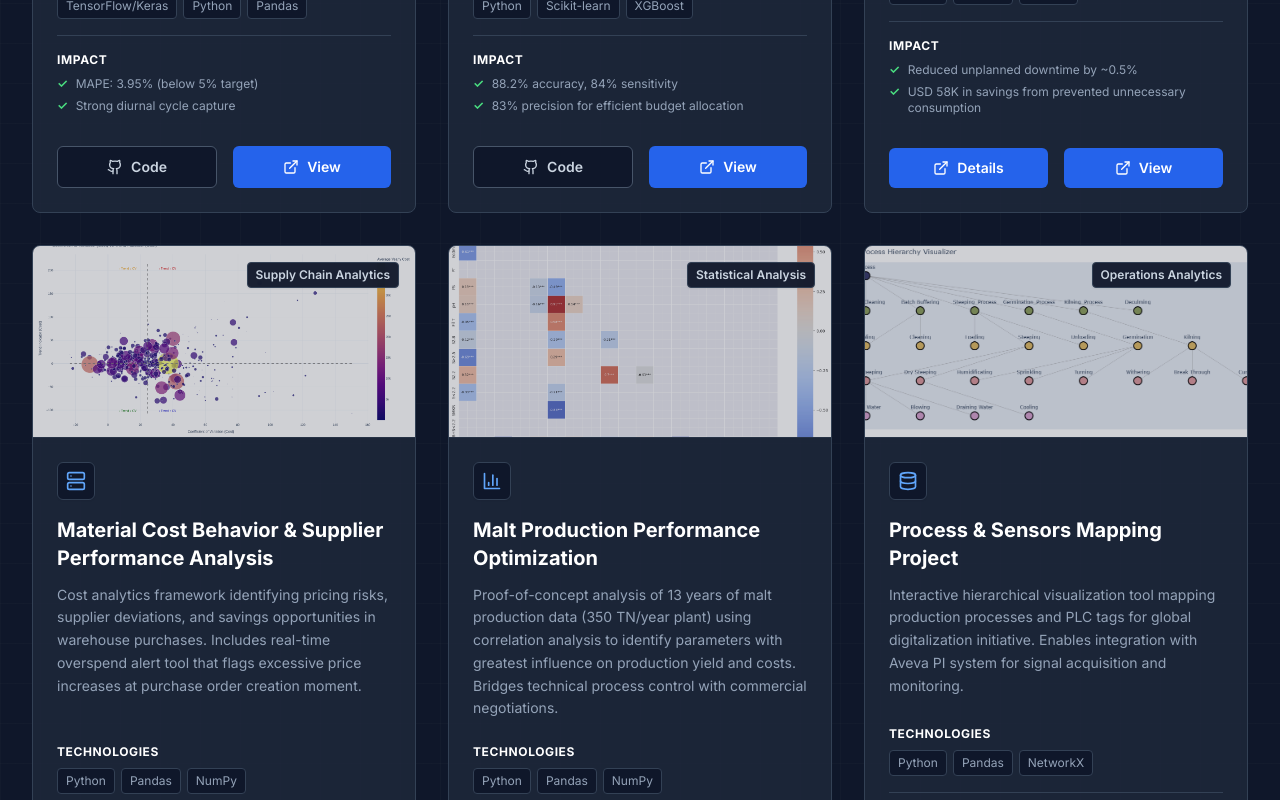
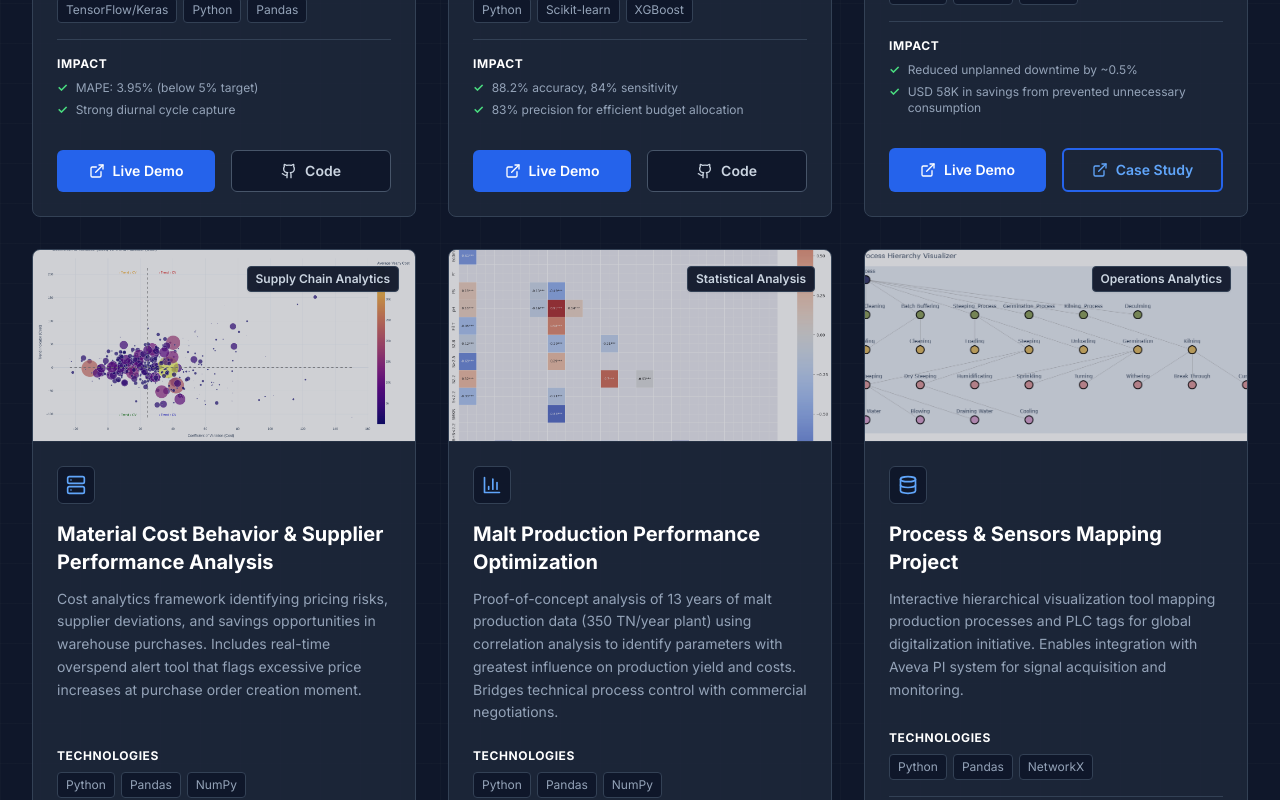
Before and after one commit to rolaseba/rolando-portfolio-page, a React (Vite) app: page / in a window 1280 px wide. Shown: the part 3140-3940 px from the top of the page. Built offline with nearby package versions, Linux system fonts and the light colour scheme.

Commit message:
feat: Add Notion case study link to a project, reorder project links, and update their text and conditional styling.

```diff
--- a/src/components/Projects.tsx
+++ b/src/components/Projects.tsx
@@ -94,6 +94,31 @@ const Projects = () => {
                     </div>
 
                     <div className="pt-4 flex gap-4 mt-auto">
+                      {project.demo && (
+                        <a
+                          href={project.demo}
+                          className="flex-1 flex items-center justify-center gap-2 bg-slate-900 dark:bg-blue-600 text-white py-2.5 rounded-md text-sm font-semibold hover:bg-slate-800 dark:hover:bg-blue-700 transition-all duration-200"
+                          target="_blank"
+                          rel="noopener noreferrer"
+                        >
+                          <ExternalLink className="h-4 w-4" />
+                          Live Demo
+                        </a>
+                      )}
+                      {project.notion && (
+                        <a
+                          href={project.notion}
+                          className={`flex-1 flex items-center justify-center gap-2 py-2.5 rounded-md text-sm font-semibold transition-all duration-200 ${project.id === 3
+                              ? 'bg-transparent border-2 border-slate-900 dark:border-blue-600 text-slate-900 dark:text-blue-400 hover:bg-slate-50 dark:hover:bg-slate-800'
+                              : 'bg-slate-900 dark:bg-blue-600 text-white hover:bg-slate-800 dark:hover:bg-blue-700'
+                            }`}
+                          target="_blank"
+                          rel="noopener noreferrer"
+                        >
+                          <ExternalLink className="h-4 w-4" />
+                          Case Study
+                        </a>
+                      )}
                       {project.github && (
                         <a
                           href={project.github}
@@ -103,28 +128,6 @@ const Projects = () => {
                         >
                           <Github className="h-4 w-4" />
                           Code
-                        </a>
-                      )}
-                      {project.notion && (
-                        <a
-                          href={project.notion}
-                          className="flex-1 flex items-center justify-center gap-2 bg-slate-900 dark:bg-blue-600 text-white py-2.5 rounded-md text-sm font-semibold hover:bg-slate-800 dark:hover:bg-blue-700 transition-all duration-200"
-                          target="_blank"
-                          rel="noopener noreferrer"
-                        >
-                          <ExternalLink className="h-4 w-4" />
-                          Details
-                        </a>
-                      )}
-                      {project.demo && (
-                        <a
-                          href={project.demo}
-                          className="flex-1 flex items-center justify-center gap-2 bg-slate-900 dark:bg-blue-600 text-white py-2.5 rounded-md text-sm font-semibold hover:bg-slate-800 dark:hover:bg-blue-700 transition-all duration-200"
-                          target="_blank"
-                          rel="noopener noreferrer"
-                        >
-                          <ExternalLink className="h-4 w-4" />
-                          View
                         </a>
                       )}
                     </div>
--- a/src/data/userData.json
+++ b/src/data/userData.json
@@ -255,7 +255,8 @@
         "Scalable for future digitalization initiatives",
         "Global alignment in corporate data unification"
       ],
-      "github": "https://github.com/rolaseba/process-hierarchy-visualizer"
+      "github": "https://github.com/rolaseba/process-hierarchy-visualizer",
+      "notion": "https://sebalink.notion.site/Process-Sensors-Mapping-Project-25601dccd06c8008acdcdcbd99280c37"
     }
   ],
   "experience": {
```
